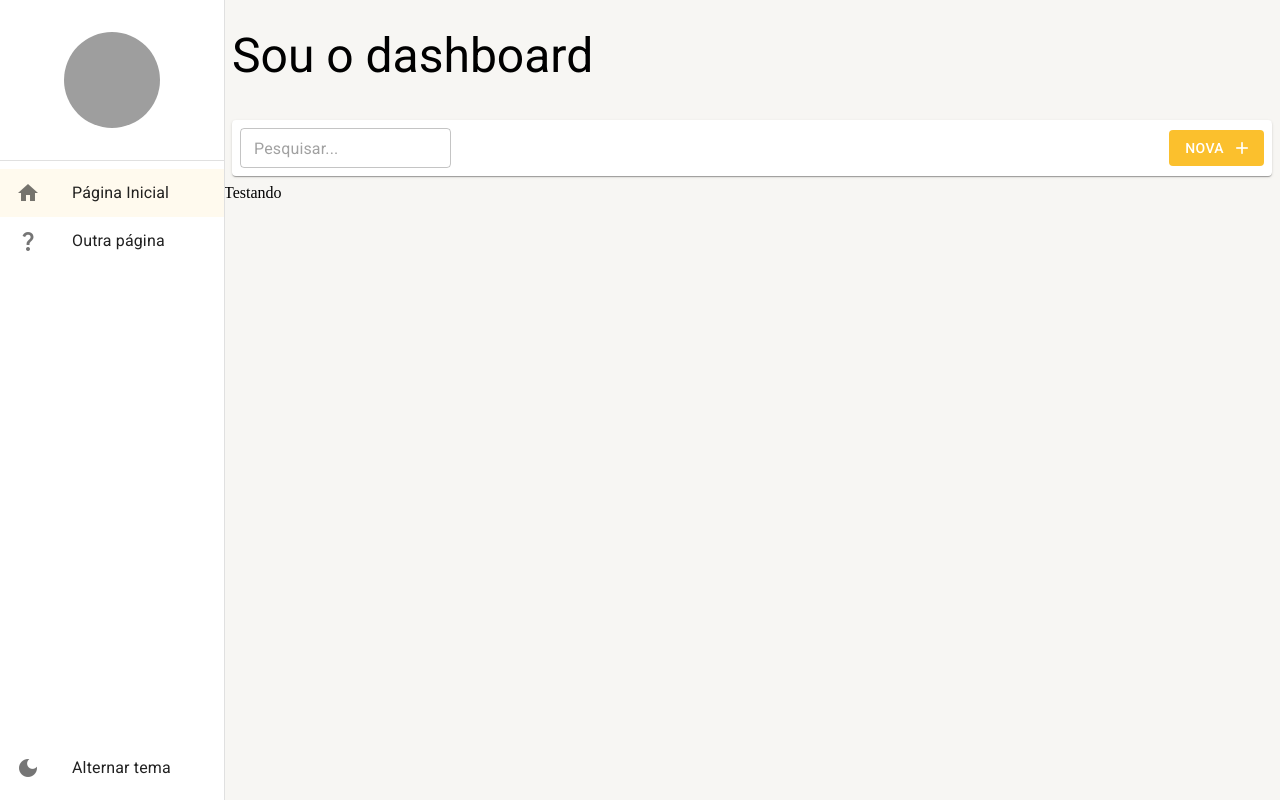
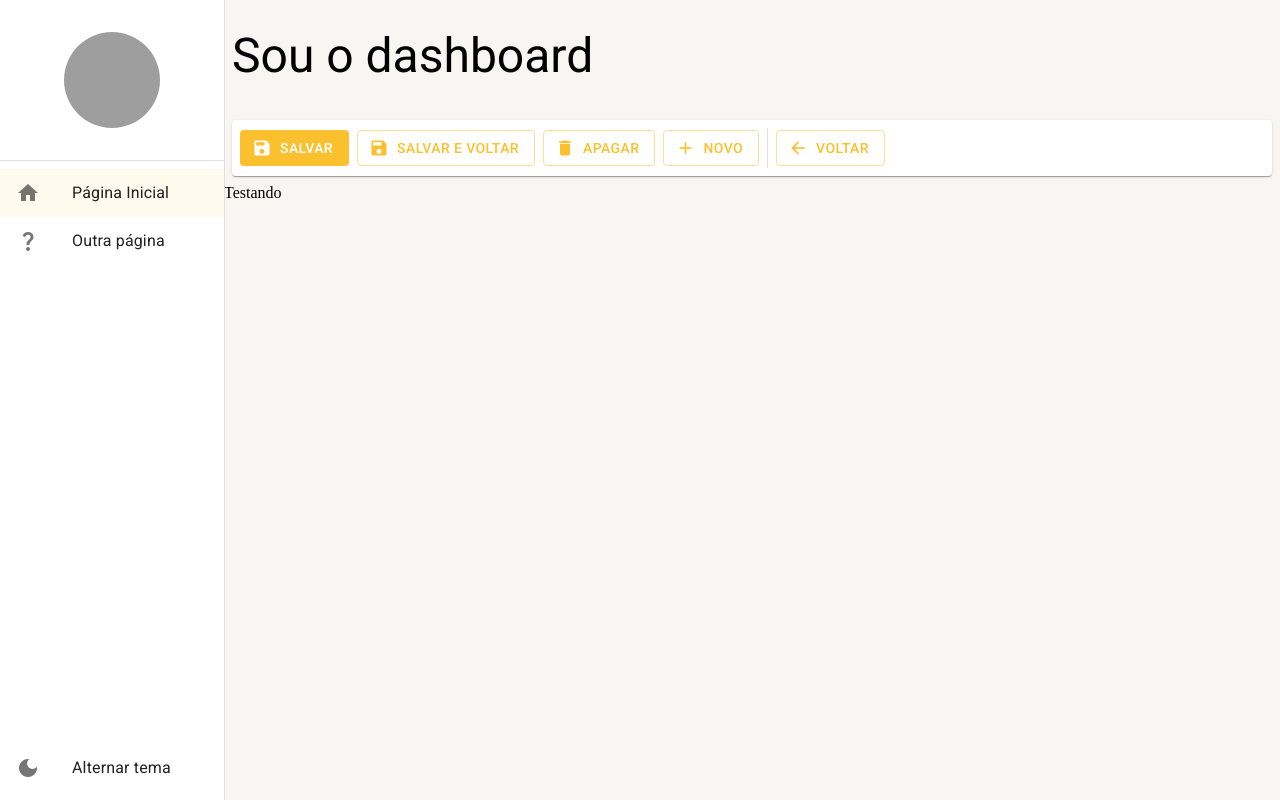
Before and after one commit to limaalan/projeto_react, a React (Create React App) app: page /pagina-inicial in a window 1280 px wide. Built offline with nearby package versions, Linux system fonts and the light colour scheme; grey boxes are pictures that could not be loaded.

Commit message:
feat: adicionar botões da barra de detalhes com skeleton

```diff
--- a/src/pages/dashboard/Dashboard.tsx
+++ b/src/pages/dashboard/Dashboard.tsx
@@ -1,13 +1,12 @@
 import { LayoutBaseDePagina } from "../../shared/layouts";
-import { FerramentasDaListagem } from "../../shared/components";
+import { FerramentasDaListagem, FerramentasDeDetalhe } from "../../shared/components";
 export const Dashboard = () => {
   return (
     <LayoutBaseDePagina
       titulo="Sou o dashboard"
       barraDeFerramentas={
-        <FerramentasDaListagem
-            mostrarInputBusca
-            textoBotaoNovo="Nova"
+        <FerramentasDeDetalhe
+        mostrarBotaoSalvarEFechar
         />}
     >
       Testando
--- /dev/null
+++ b/src/shared/components/ferramentas-de-detalhe/FerramentasDeDetalhe.tsx
@@ -0,0 +1,131 @@
+import {
+  Box,
+  Button,
+  Divider,
+  Icon,
+  Paper,
+  Skeleton,
+  useTheme,
+} from "@mui/material";
+
+interface IFerramentasDeDetalheProps {
+  textoBotaoNovo?: string;
+
+  mostrarBotaoNovo?: boolean;
+  mostrarBotaoVoltar?: boolean;
+  mostrarBotaoSalvar?: boolean;
+  mostrarBotaoSalvarEFechar?: boolean;
+  mostrarBotaoApagar?: boolean;
+
+  mostrarBotaoNovoCarregando?: boolean;
+  mostrarBotaoVoltarCarregando?: boolean;
+  mostrarBotaoSalvarCarregando?: boolean;
+  mostrarBotaoSalvarEFecharCarregando?: boolean;
+  mostrarBotaoApagarCarregando?: boolean;
+
+  aoClicarEmNovo?: () => void;
+  aoClicarEmVoltar?: () => void;
+  aoClicarEmSalvar?: () => void;
+  aoClicarEmSalvarEFechar?: () => void;
+  aoClicarEmApagar?: () => void;
+}
+
+export const FerramentasDeDetalhe: React.FC<IFerramentasDeDetalheProps> = ({
+  textoBotaoNovo = "Novo",
+
+  mostrarBotaoNovo = true,
+  mostrarBotaoVoltar = true,
+  mostrarBotaoSalvar = true,
+  mostrarBotaoSalvarEFechar = false,
+  mostrarBotaoApagar = true,
+
+  mostrarBotaoNovoCarregando = false,
+  mostrarBotaoVoltarCarregando = false,
+  mostrarBotaoSalvarCarregando = false,
+  mostrarBotaoSalvarEFecharCarregando = false,
+  mostrarBotaoApagarCarregando = false,
+
+  aoClicarEmNovo,
+  aoClicarEmVoltar,
+  aoClicarEmSalvar,
+  aoClicarEmSalvarEFechar,
+  aoClicarEmApagar,
+}) => {
+  const theme = useTheme();
+  return (
+    <Box
+      component={Paper}
+      height={theme.spacing(5)}
+      marginX={1}
+      padding={1}
+      paddingX={1}
+      display="flex"
+      alignItems="center"
+      gap={1}
+    >
+      {mostrarBotaoSalvar && !mostrarBotaoSalvarCarregando && (
+        <Button
+          color="primary"
+          disableElevation
+          variant="contained"
+          startIcon={<Icon>save</Icon>}
+          onClick={aoClicarEmSalvar}
+        >
+          Salvar
+        </Button>
+      )}
+      {mostrarBotaoSalvarCarregando && <Skeleton width={110} height={60} />}
+      {mostrarBotaoSalvarEFechar && !mostrarBotaoSalvarEFecharCarregando && (
+        <Button
+          color="primary"
+          disableElevation
+          variant="outlined"
+          startIcon={<Icon>save</Icon>}
+          onClick={aoClicarEmSalvarEFechar}
+        >
+          Salvar e voltar
+        </Button>
+      )}
+      {mostrarBotaoSalvarEFecharCarregando && (
+        <Skeleton width={180} height={60} />
+      )}
+      {mostrarBotaoApagar && !mostrarBotaoApagarCarregando && (
+        <Button
+          color="primary"
+          disableElevation
+          variant="outlined"
+          startIcon={<Icon>delete</Icon>}
+          onClick={aoClicarEmApagar}
+        >
+          Apagar
+        </Button>
+      )}
+      {mostrarBotaoApagarCarregando && <Skeleton width={110} height={60} />}
+      {mostrarBotaoNovo && !mostrarBotaoNovoCarregando && (
+        <Button
+          color="primary"
+          disableElevation
+          variant="outlined"
+          startIcon={<Icon>add</Icon>}
+          onClick={aoClicarEmNovo}
+        >
+          Novo
+        </Button>
+      )}
+      {mostrarBotaoSalvarCarregando && <Skeleton width={110} height={60} />}
+      <Divider variant="middle" orientation="vertical" />
+      {mostrarBotaoVoltar && !mostrarBotaoVoltarCarregando && (
+        <Button
+          color="primary"
+          disableElevation
+          variant="outlined"
+          startIcon={<Icon>arrow_back</Icon>}
+          onClick={aoClicarEmVoltar}
+        >
+          Voltar
+        </Button>
+      )}
+      {mostrarBotaoVoltarCarregando && <Skeleton width={110} height={60} />}{" "}
+    </Box>
+  );
+};
--- a/src/shared/components/index.ts
+++ b/src/shared/components/index.ts
@@ -1,2 +1,3 @@
 export * from './menu-lateral/MenuLateral';
 export * from './ferramentas-da-listagem/FerramentasDaListagem'
+export * from './ferramentas-de-detalhe/FerramentasDeDetalhe'
```
